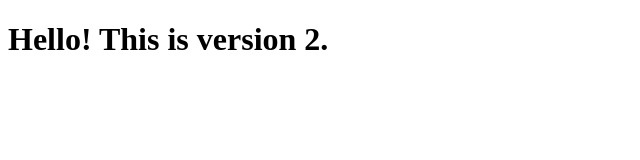
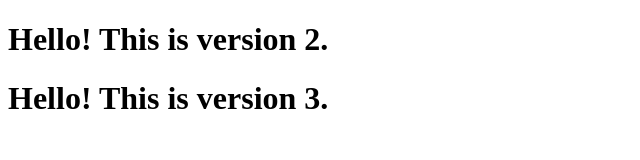
Before and after one commit to Olu-Moroti/Biztech-Projects, a plain HTML site: page index.html in a window 1280 px wide. Shown: the whole page, without its empty margins (0-640 px from the left). Drawn offline with Linux system fonts and the light colour scheme.

Commit message:
Update index.html

```diff
--- a/index.html
+++ b/index.html
@@ -7,5 +7,6 @@
 </head>
 <body>
     <h1>Hello! This is version 2.</h1>
+     <h1>Hello! This is version 3.</h1>
 </body>
 </html>
```
